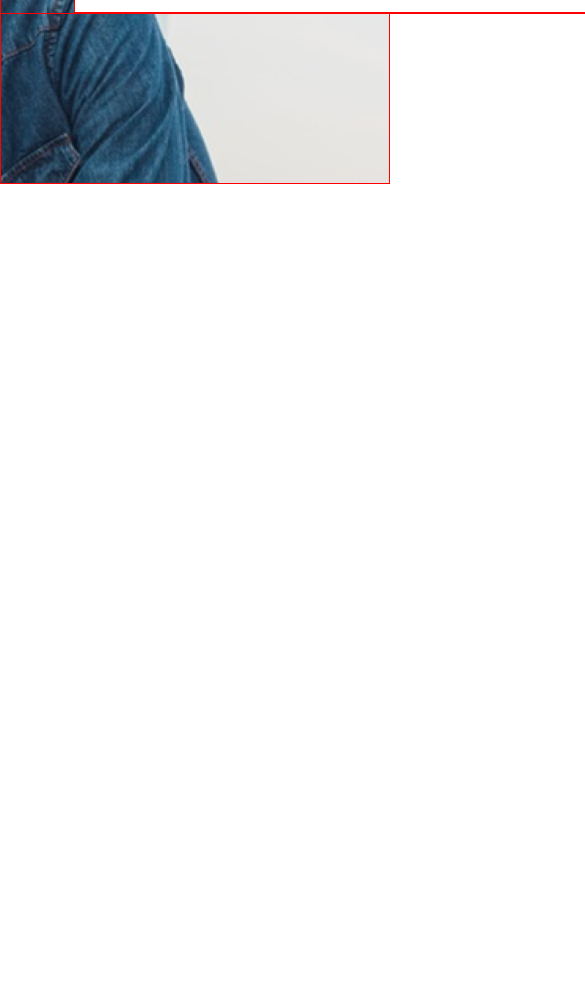
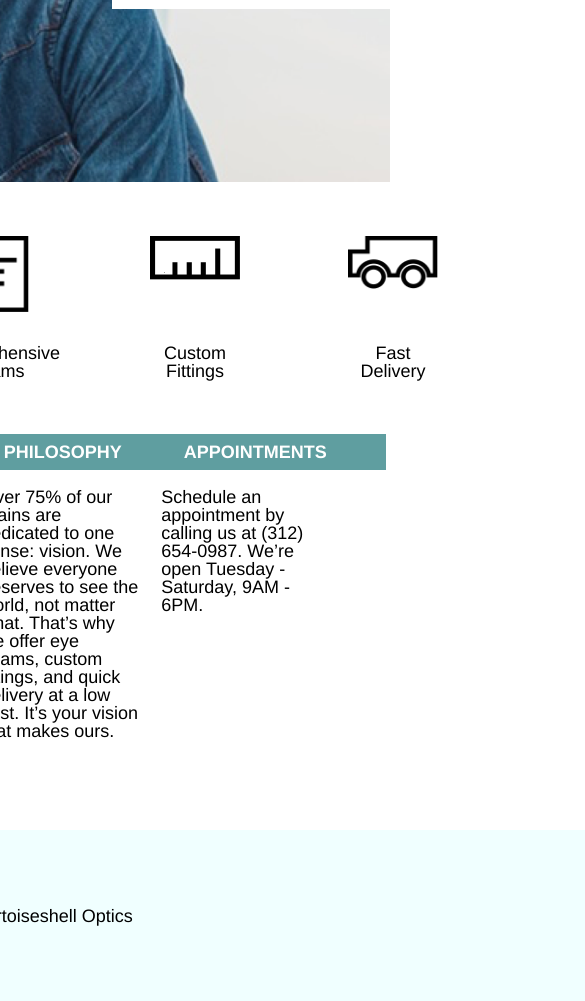
Before and after one commit to APoythress/turtle_optics, a plain HTML site: page index.html in a window 390 px wide. Shown: the part 358-1359 px from the top of the page, 585 px wide, since content can reach past the window. Before the commit the page ends 844 px from the top, so only its background shows below. Drawn offline with Linux system fonts and the light colour scheme.

Commit message:
Desktop version complete. Still missing media query for tablet and phone versions.

```diff
--- a/index.html
+++ b/index.html
@@ -8,6 +8,8 @@
     <link rel="stylesheet" href="./resources/css/style.css">
   </head>
   <body>
+
+    <!-- Banner with navbar and tagline -->
 
     <div class="flex_container banner">
         <header class="site_container">
@@ -32,5 +34,49 @@
         </div>
       </div>
 
+    <!-- Services section -->
+
+    <div class="container">
+      <div class="box exams">
+        <img src="./resources/images/paper-icon.png" alt="">
+        <span>Comprehensive Exams</span>
+      </div>
+
+      <div class="box fittings">
+        <img src="./resources/images/ruler-icon.png" alt="">
+        <span>Custom Fittings</span>
+      </div>
+
+      <div class="box delivery">
+        <img src="./resources/images/truck-icon.png" alt="">
+        <span>Fast Delivery</span>
+      </div>
+    </div>
+
+    <!-- Info Section -->
+
+    <div class="info_container">
+      <div class="site_container">
+        <div class="content">
+          <span id="block">PHILOSOPHY</span>
+          <span>Over 75% of our brains are dedicated to one sense: vision. We believe everyone deserves to see the world, not matter what. That’s why we offer eye exams, custom fittings, and quick delivery at a low cost. It’s your vision that makes ours.</span>
+        </div>
+
+        <div class="content">
+          <span id="block">APPOINTMENTS</span>
+          <span>Schedule an appointment by calling us at (312) 654-0987. We’re open Tuesday - Saturday, 9AM - 6PM.</span>
+        </div>
+
+      </div>
+    </div>
+
+    <!-- Footer -->
+
+    <div class="flex_container">
+      <footer class="site_container">
+        <img src="./resources/images/logo-black.png" alt="">
+        <span>Copyright Tortoiseshell Optics</span>
+      </footer>
+    </div>
   </body>
 </html>
--- a/resources/css/style.css
+++ b/resources/css/style.css
@@ -19,10 +19,6 @@ body {
 .site_container {
   display: flex;
   width: 960px;
-}
-
-div {
-  border: 1px solid red;
 }
 
 /* Banner with header and tagline */
@@ -87,4 +83,77 @@ a:link {
   font-size: 2rem;
   font-weight: bold;
   line-height: 1.2;
+  margin-right: -2rem;
 }
+
+/* Services Section */
+
+.container {
+  display: flex;
+  justify-content: center;
+  width: 100%;
+}
+
+.box {
+  display: flex;
+  flex-direction: column;
+  align-items: center;
+  justify-content: space-between;
+  height: 8rem;
+  width: 5rem;
+  margin: 3rem 3rem;
+  text-align: center;
+}
+
+img {
+  width: 5rem;
+  height: auto;
+}
+
+.exams img {
+  width: 3.5rem;
+}
+
+/* Info setion */
+
+.info_container {
+  display: flex;
+  justify-content: center;
+}
+
+.content {
+  display: flex;
+  flex-direction: column;
+  width: 35%;
+  margin: 0 2.5% 5rem 2.5%;
+}
+
+#block {
+  padding: 0.5rem 1.25rem;
+  background-color: cadetblue;
+  margin-bottom: 1rem;
+  color: white;
+  font-weight: bold;
+  font-size: 1rem;
+  width: 10rem;
+}
+
+/* Footer */
+
+footer {
+  display: flex;
+  width: 100%;
+  background-color: azure;
+}
+
+footer span {
+  display: flex;
+  align-items: center;
+}
+
+footer img {
+  display: flex;
+  align-items: center;
+  height: 1.5rem;
+  padding: 4rem 1rem 4rem 4rem;
+}
```
